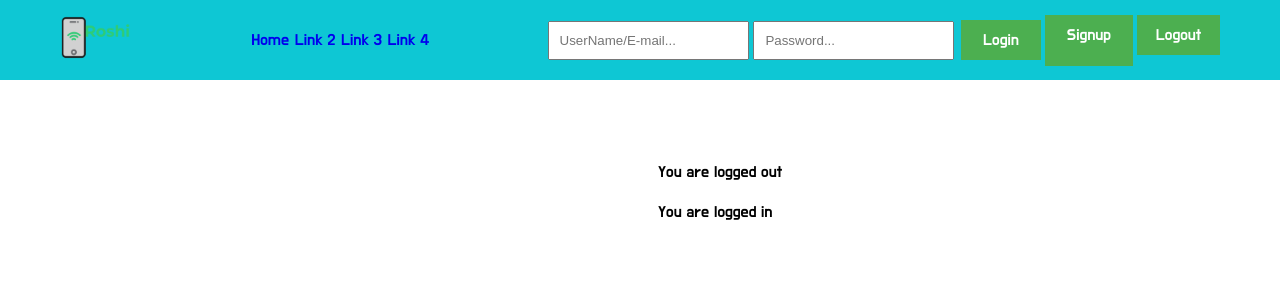
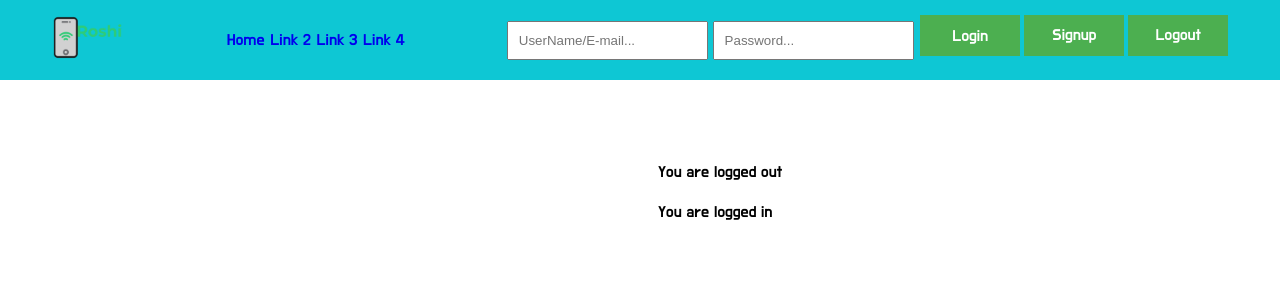
Before and after one commit to ShellZone/PHP-Login-system, a PHP site: page / in a window 1280 px wide. Shown: the top 300 px of the page. Run offline with PHP 8.4, Linux system fonts and the light colour scheme.

Commit message:
changed nav bar

```diff
--- a/style.css
+++ b/style.css
@@ -8,6 +8,7 @@
 
 body {
     font-family: 'Do Hyeon', sans-serif;
+
 }
 
 .logo {
@@ -26,6 +27,7 @@ body {
 
 
 }
+
 
 .header-login input[type=text], .header-login input[type=password]{
     padding: 10px 10px;
@@ -67,7 +69,10 @@ ul a {
         font-size: 16px;
         font-family: 'Do Hyeon', sans-serif;
         margin: 2px;
-
+        height: 41px;
+        width: 100px;
+        position: relative;
+        top: -4px;
       }
 
 .logout {
@@ -82,9 +87,10 @@ ul a {
     font-size: 16px;
     font-family: 'Do Hyeon', sans-serif;
     margin: 2px;
-
-
+    width: 100px;
+    height: 41px;
     margin-bottom: 1px;
+    position: relative;
   }
 
   .Signup {
@@ -98,7 +104,9 @@ ul a {
     font-size: 16px;
     font-family: 'Do Hyeon', sans-serif;
     margin: 2px;
-
+    height: 41px;
+    width: 100px;
+    position: relative;
   }
 
   .Signup:hover,.logout:hover,.login:hover {
```
